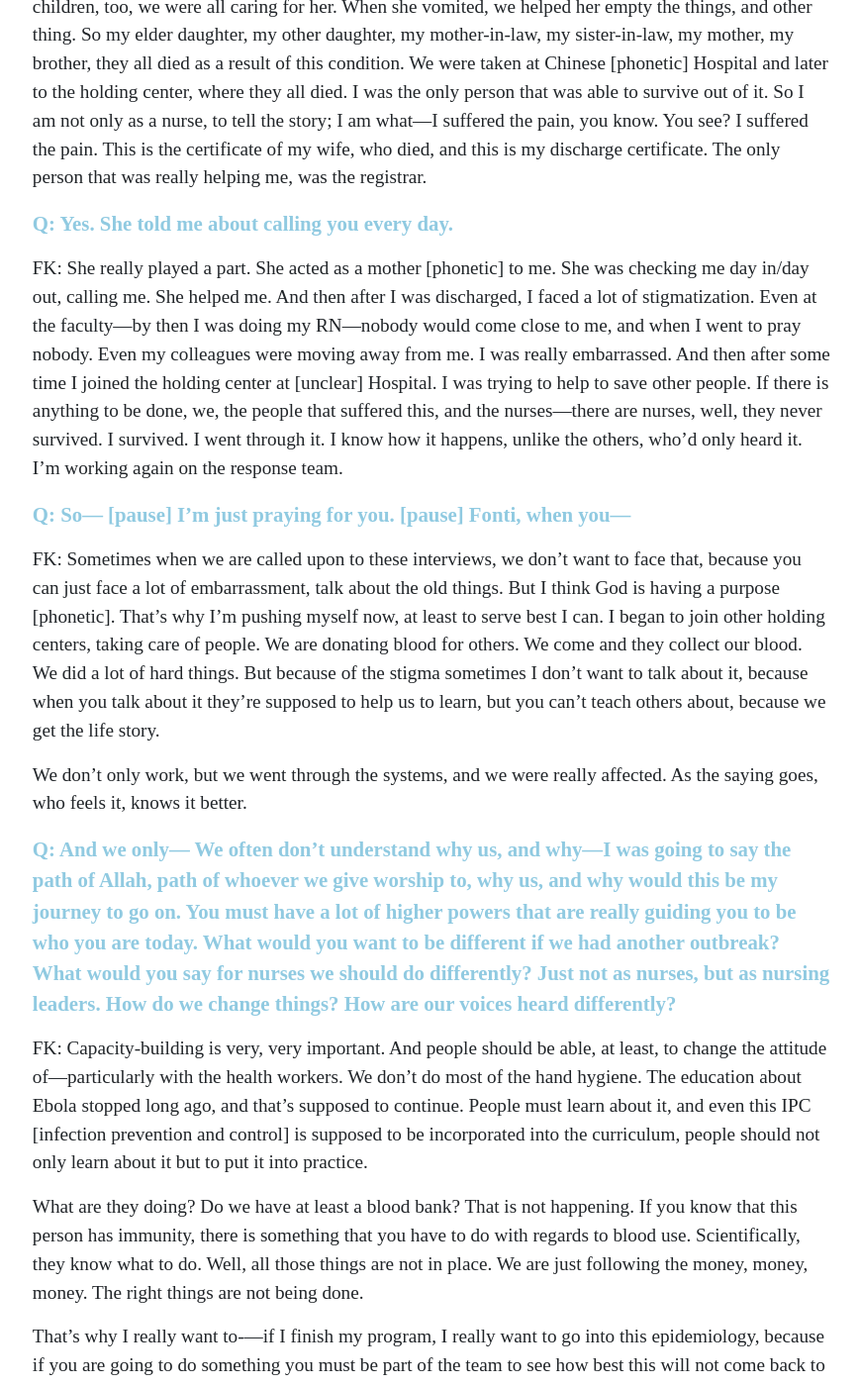
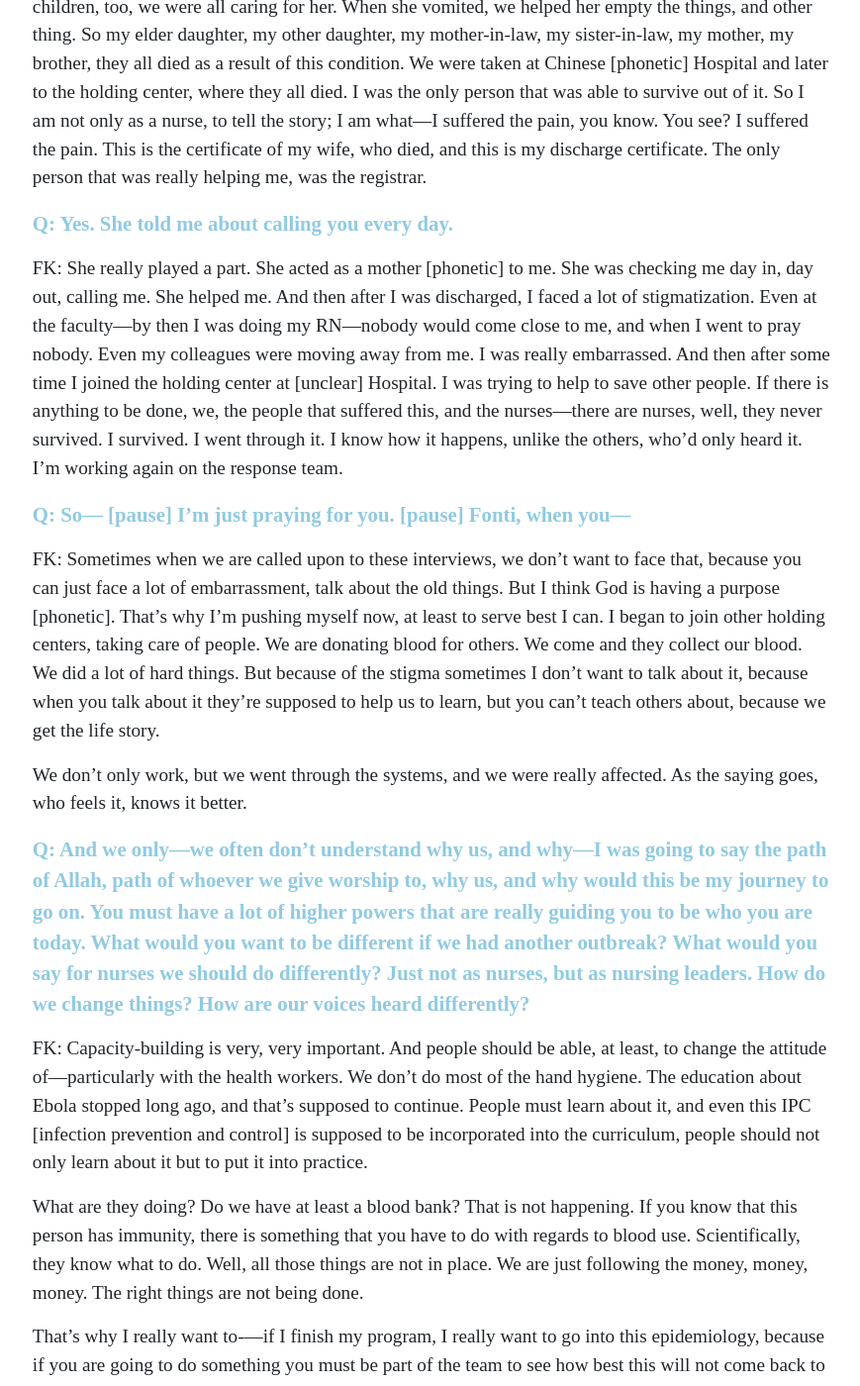
Before and after one commit to elotroalex/frontlines, a Jekyll site: the page built from _ebola/n31.md, in a window 1280 px wide and 1400 px high, scrolled down 2544 px. Shown: the whole window at 99% size, without its empty margins (204-1073 px from the left). Built offline with Jekyll 4.4.1, drawn with Linux system fonts in a browser that asks for light colours; some web fonts are replaced.

Commit message:
fixed typos

```diff
--- a/_includes/excerpts/n31.md
+++ b/_includes/excerpts/n31.md
@@ -28,7 +28,7 @@
 Q: Yes. She told me about calling you every day.
 {: .question}
 
-FK: She really played a part. She acted as a mother [phonetic] to me. She was checking me day in/day out, calling me. She helped me. And then after I was discharged, I faced a lot of stigmatization. Even at the faculty—by then I was doing my RN—nobody would come close to me, and when I went to pray nobody. Even my colleagues were moving away from me. I was really embarrassed. And then after some time I joined the holding center at [unclear] Hospital. I was trying to help to save other people. If there is anything to be done, we, the people that suffered this, and the nurses—there are nurses, well, they never survived. I survived. I went through it. I know how it happens, unlike the others, who’d only heard it. I’m working again on the response team.
+FK: She really played a part. She acted as a mother [phonetic] to me. She was checking me day in, day out, calling me. She helped me. And then after I was discharged, I faced a lot of stigmatization. Even at the faculty—by then I was doing my RN—nobody would come close to me, and when I went to pray nobody. Even my colleagues were moving away from me. I was really embarrassed. And then after some time I joined the holding center at [unclear] Hospital. I was trying to help to save other people. If there is anything to be done, we, the people that suffered this, and the nurses—there are nurses, well, they never survived. I survived. I went through it. I know how it happens, unlike the others, who’d only heard it. I’m working again on the response team.
 
 Q: So— [pause] I’m just praying for you. [pause] Fonti, when you—
 {: .question}
@@ -37,7 +37,7 @@
 
 We don’t only work, but we went through the systems, and we were really affected.  As the saying goes, who feels it, knows it better.
 
-Q: And we only— We often don’t understand why us, and why—I was going to say the path of Allah, path of whoever we give worship to, why us, and why would this be my journey to go on. You must have a lot of higher powers that are really guiding you to be who you are today. What would you want to be different if we had another outbreak? What would you say for nurses we should do differently? Just not as nurses, but as nursing leaders. How do we change things? How are our voices heard differently?
+Q: And we only—we often don’t understand why us, and why—I was going to say the path of Allah, path of whoever we give worship to, why us, and why would this be my journey to go on. You must have a lot of higher powers that are really guiding you to be who you are today. What would you want to be different if we had another outbreak? What would you say for nurses we should do differently? Just not as nurses, but as nursing leaders. How do we change things? How are our voices heard differently?
 {: .question}
 
 FK: Capacity-building is very, very important. And people should be able, at least, to change the attitude of—particularly with the health workers. We don’t do most of the hand hygiene. The education about Ebola stopped long ago, and that’s supposed to continue. People must learn about it, and even this IPC [infection prevention and control] is supposed to be incorporated into the curriculum, people should not only learn about it but to put it into practice.
```
